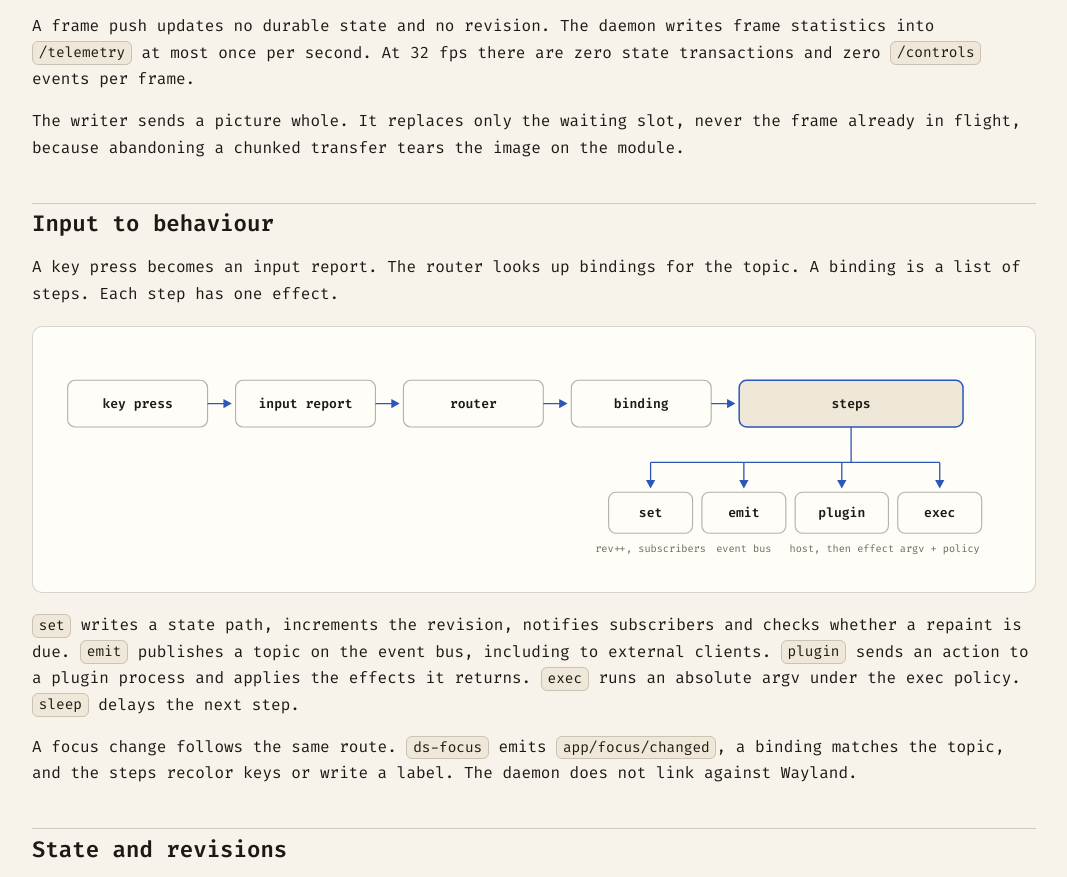
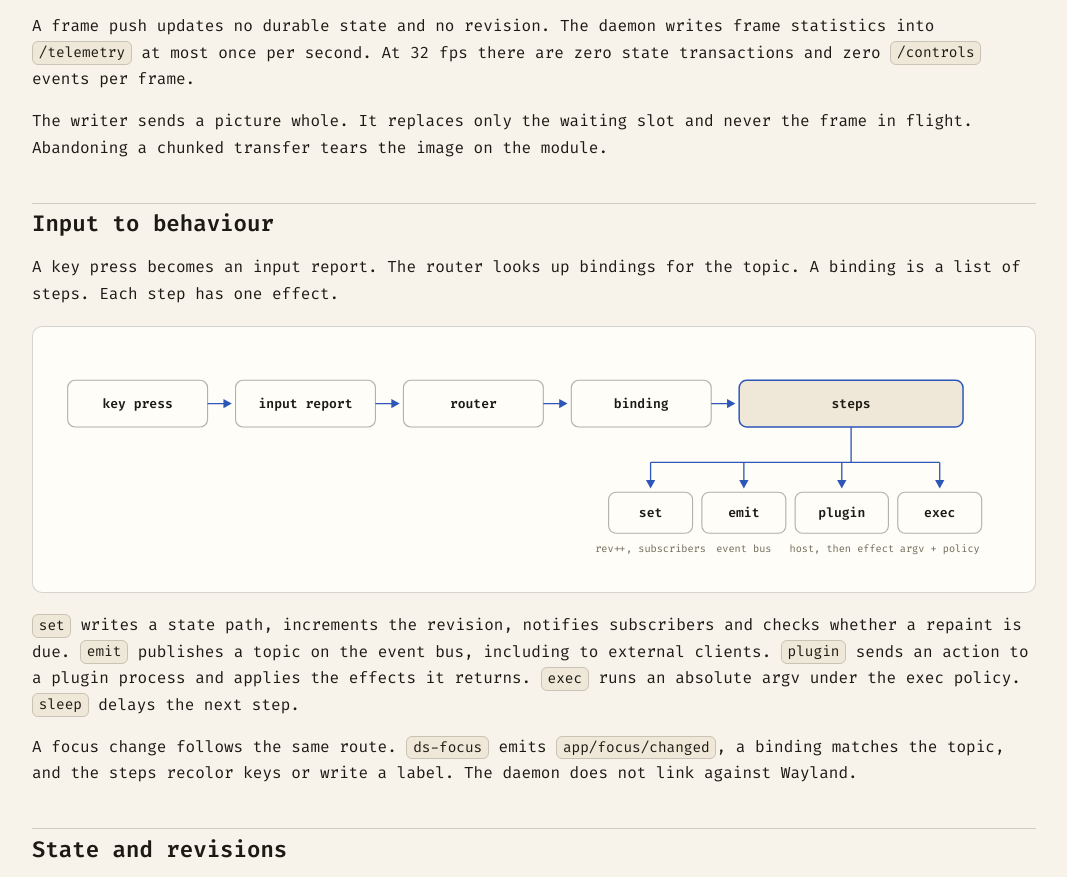
Before and after one commit to zamber/deckstack, a plain HTML site: page site/architecture.html in a window 1280 px wide. Shown: the part 1576-2453 px from the top of the page, without its empty margins (106-1173 px from the left). Drawn offline with Linux system fonts and the light colour scheme.

Commit message:
tighten three sentences on the site

```diff
--- a/site/architecture.html
+++ b/site/architecture.html
@@ -129,9 +129,8 @@
     <p>A frame push updates no durable state and no revision. The daemon writes frame
     statistics into <code>/telemetry</code> at most once per second. At 32 fps there are zero
     state transactions and zero <code>/controls</code> events per frame.</p>
-    <p>The writer sends a picture whole. It replaces only the waiting slot, never the
-    frame already in flight, because abandoning a chunked transfer tears the image on the
-    module.</p>
+    <p>The writer sends a picture whole. It replaces only the waiting slot and never the
+    frame in flight. Abandoning a chunked transfer tears the image on the module.</p>
 
     <h2 id="flow">Input to behaviour</h2>
     <p>A key press becomes an input report. The router looks up bindings for the topic. A
```
Also changed, not shown: site/compare.html (+1 -1 lines), site/interfaces.html (+1 -1 lines).
